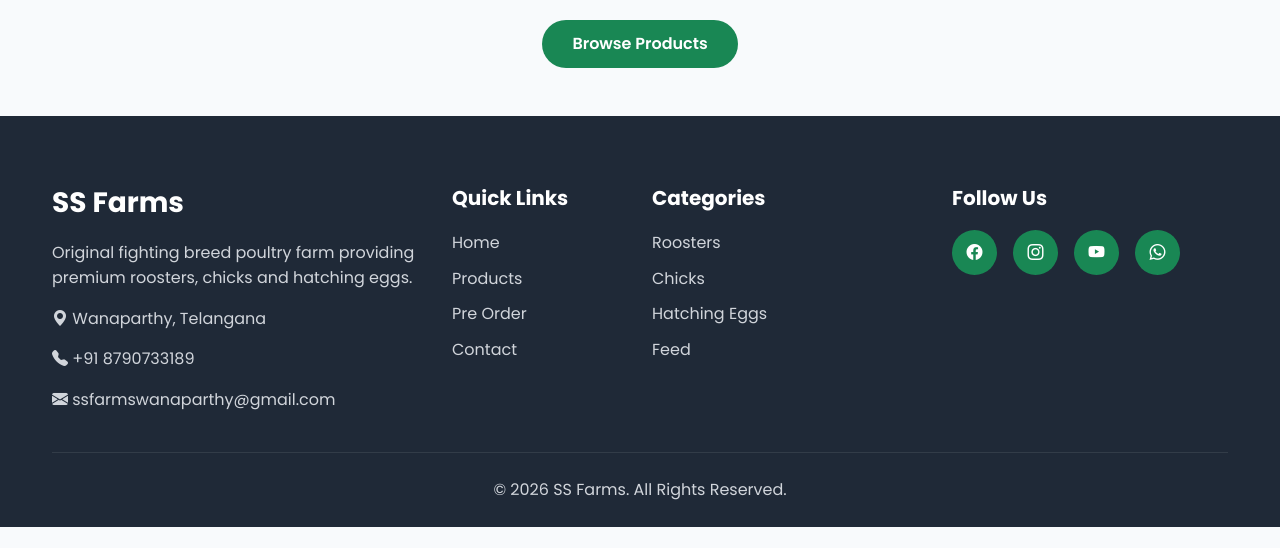
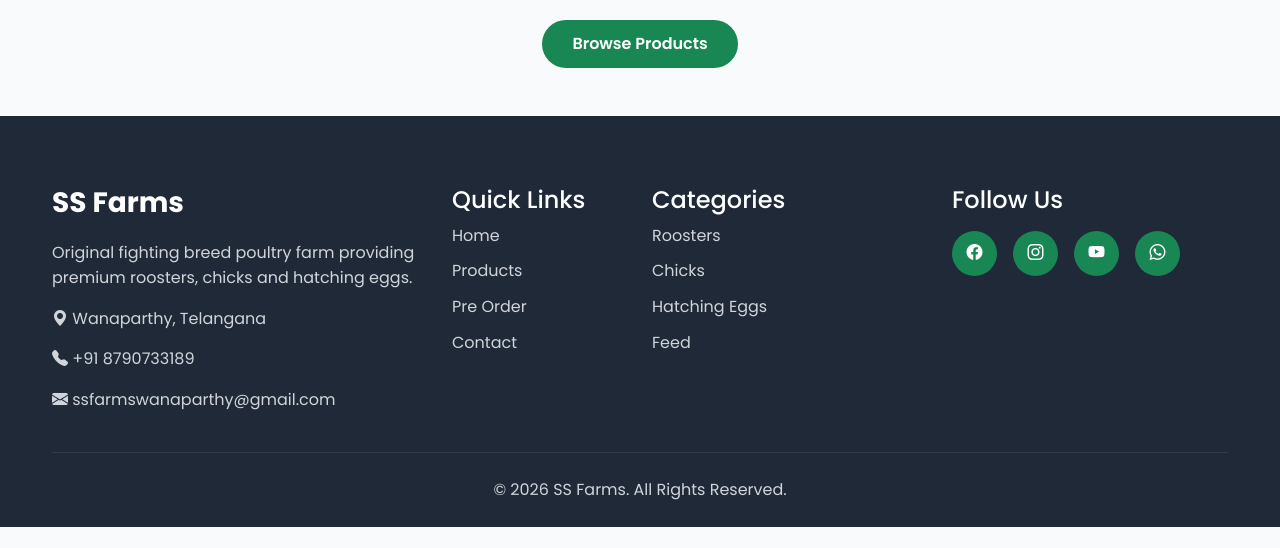
Before and after one commit to ramcharan2703/ss_farms, a Django app: page /inquiry/ in a window 1280 px wide. Shown: the part 252-800 px from the top of the page. Run offline with Django 5.2, Linux system fonts and the light colour scheme.

Commit message:
Fix footer heading hierarchy

```diff
--- a/templates/base.html
+++ b/templates/base.html
@@ -387,11 +387,9 @@
 
             <div class="col-lg-2">
 
-                <h5 class="text-white">
-
-                    Quick Links
-
-                </h5>
+                <h4 class="text-white">
+    Quick Links
+</h4>
 
                 <ul class="list-unstyled">
 
@@ -435,13 +433,9 @@
             <!-- Categories -->
 
             <div class="col-lg-3">
-
-                <h5 class="text-white">
-
-                    Categories
-
-                </h5>
-
+<h4 class="text-white">
+    Categories
+</h4>
                 <ul class="list-unstyled">
 
                     <li>
@@ -469,12 +463,9 @@
 
             <div class="col-lg-3">
 
-                <h5 class="text-white">
-
-                    Follow Us
-
-                </h5>
-
+                <h4 class="text-white">
+    Follow Us
+</h4>
                 <div class="d-flex gap-3 mt-3">
 
 
```
